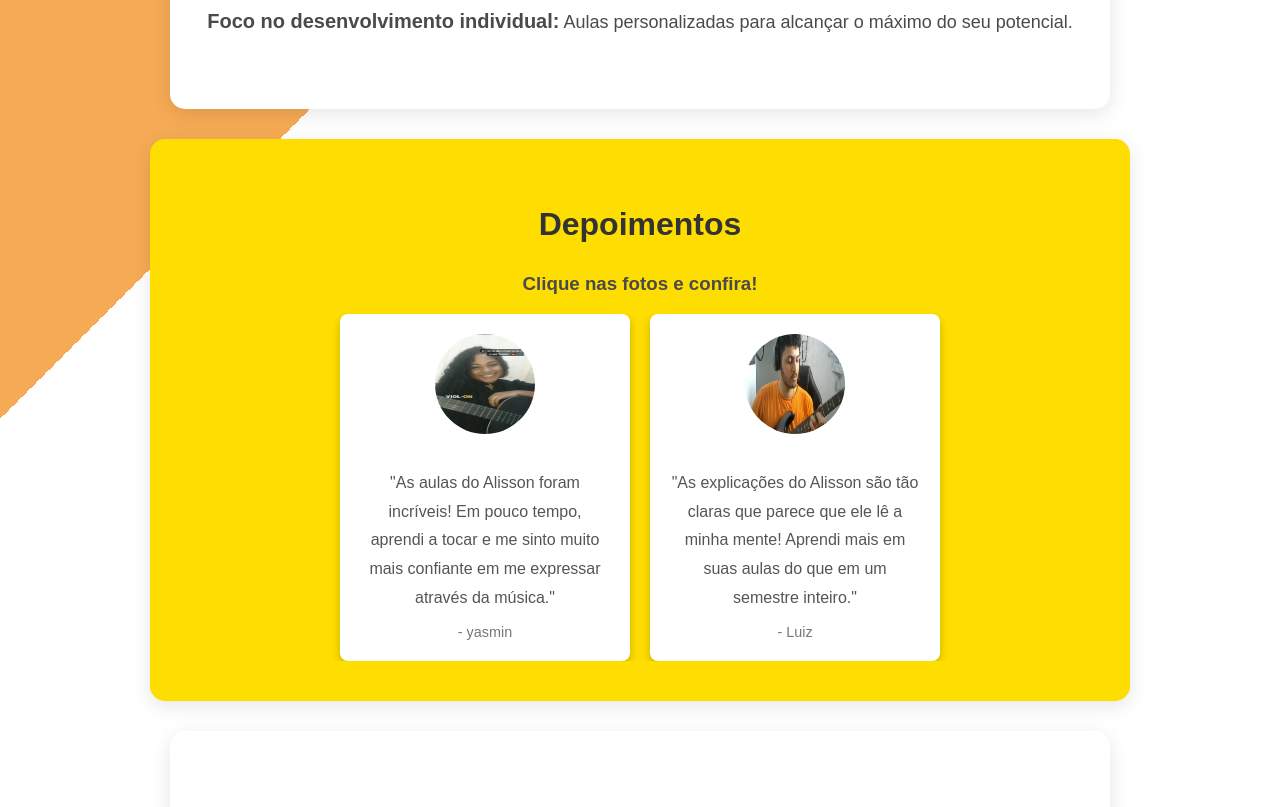
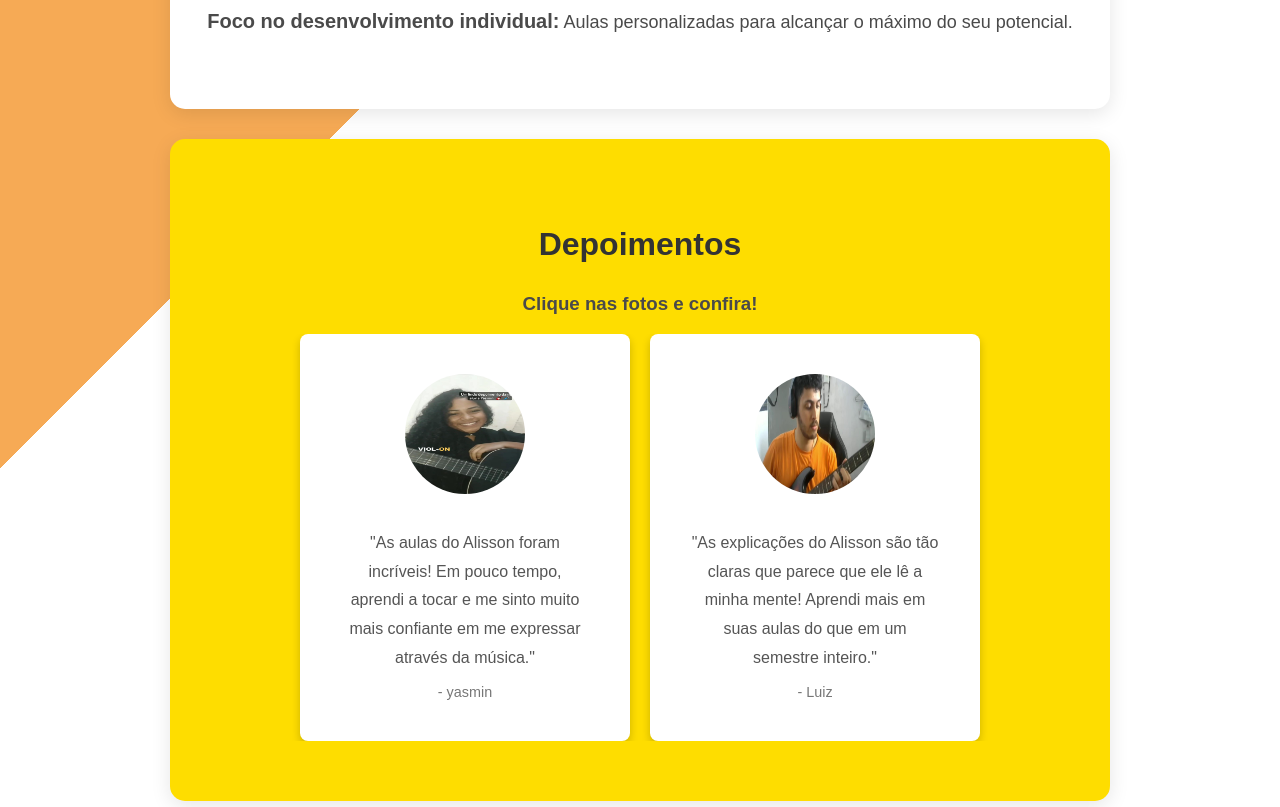
Before and after one commit to isaiasSLM/Alisson-Santos, a plain HTML site: page Index.html in a window 1280 px wide. Shown: the part 3093-3900 px from the top of the page. Drawn offline with Linux system fonts and the light colour scheme.

Commit message:
Ajustado o CSS

```diff
--- a/styles.css
+++ b/styles.css
@@ -190,7 +190,7 @@ h2:before {
 }
 
 #depoimentos {
-    padding: 40px;
+    /* padding: ; */
     text-align: center;
     background-color: #FEDD00;
 }
@@ -213,7 +213,7 @@ h2:before {
     max-width: 250px;
     text-align: center;
     background: #fff;
-    padding: 20px;
+    padding: 40px;
     border-radius: 8px;
     box-shadow: 0 4px 8px rgba(0, 0, 0, 0.2);
     transition: transform 0.3s ease;
@@ -224,8 +224,8 @@ h2:before {
 }
 
 .depoimento img {
-    width: 100px;
-    height: 100px;
+    width: 120px;
+    height: 120px;
     border-radius: 50%;
     margin-bottom: 15px;
 }
```
